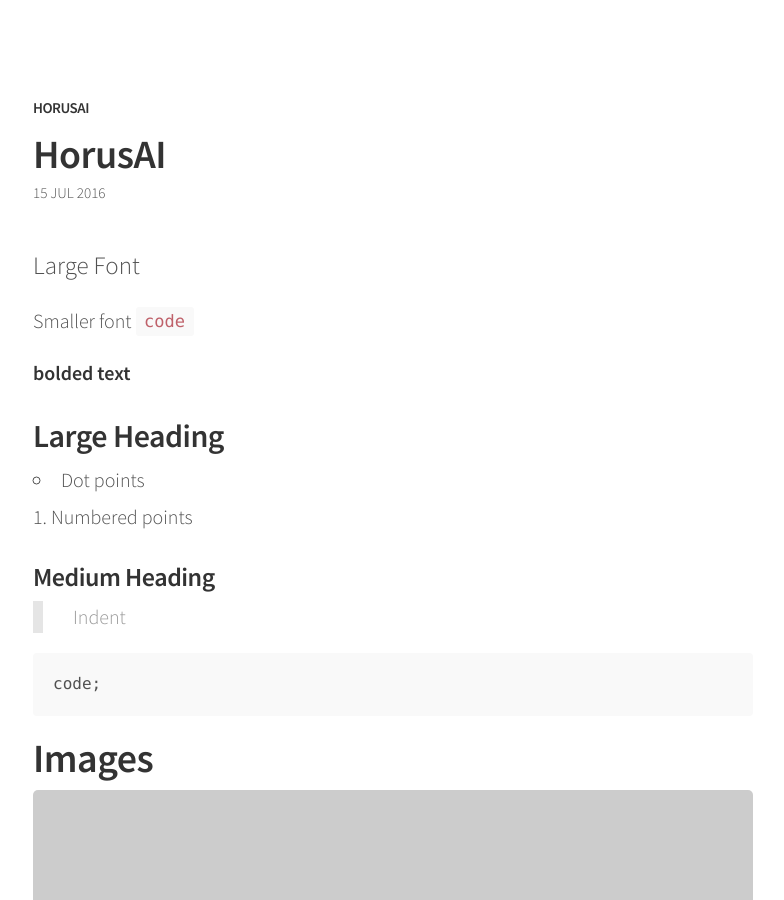
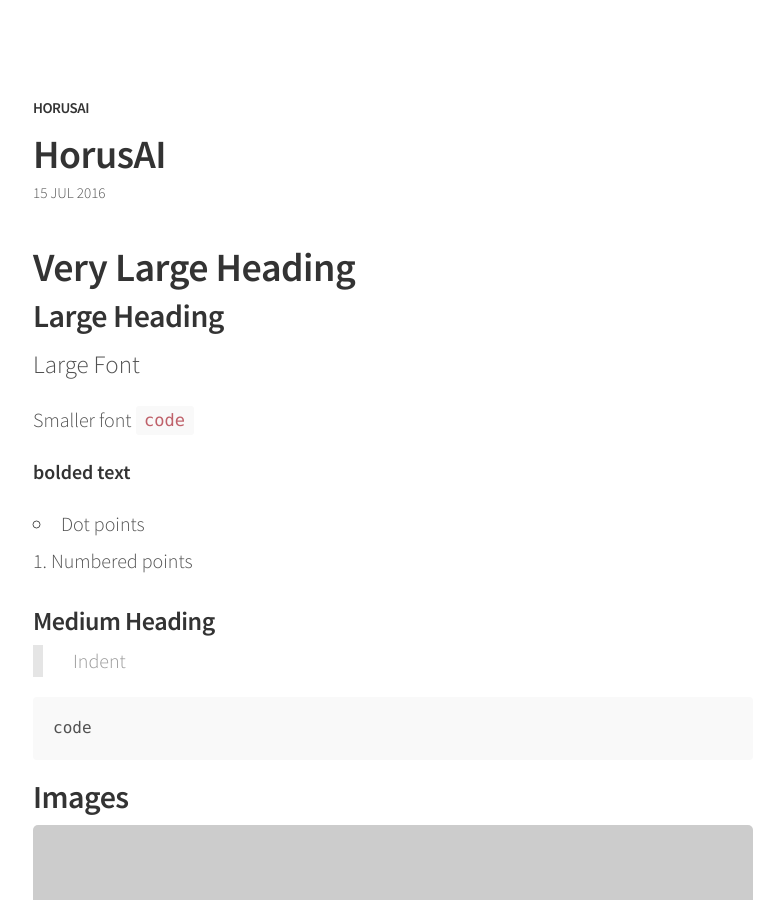
Before and after one commit to HorusAI/horusai.github.io, a Jekyll site: the page built from _posts/2016-07-15-hello-world.md, in a window 1280 px wide and 900 px high. Shown: the whole window, without its empty margins (247-1031 px from the left). Built offline with Jekyll 4.4.1, drawn with Linux system fonts in a browser that asks for light colours; some of the changed text lies outside the part shown.

Commit message:
Add existing file

````diff
--- a/_posts/2016-07-15-hello-world.md
+++ b/_posts/2016-07-15-hello-world.md
@@ -9,6 +9,10 @@ image:        "http://placehold.it/400x200"
 author:       "KCao"
 ---
 
+# Very Large Heading
+
+## Large Heading
+
 <p class="lead">Large Font</p>
 
 Smaller font
@@ -27,10 +29,10 @@ Smaller font
 > Indent
 
 ``` javascript
-code;
+code
 ```
 
-# Images
+## Images
 
 ![Large example image](http://placehold.it/800x400 "Large example image")
 ![Medium example image](http://placehold.it/400x200 "Medium example image")
@@ -54,4 +56,5 @@ code;
 ## Links
 
 [Jekyll Talk][jekyll-talk]
+
 [jekyll-talk]: https://talk.jekyllrb.com/
--- a/index.html
+++ b/index.html
@@ -3,7 +3,7 @@ layout: default
 ---
 <header class="masthead">
   <h1 class="masthead-title">
-    <a href="{{ site.baseurl }}/">{{ site.name }}<span>&#39;s blog</span></a>
+    <a href="{{ site.baseurl }}/">{{ site.name }}<span>&#39;</span></a>
   </h1>
   <nav class="masthead-nav">
     {% for nav in site.nav %}
````
Also changed, not shown: other parts of _posts/2016-07-15-hello-world.md (+0 -2 lines).
